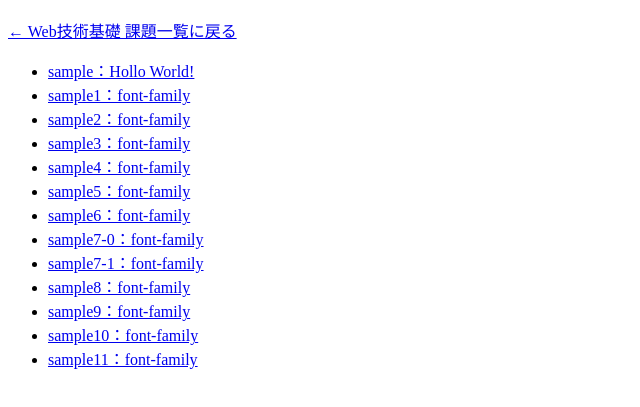
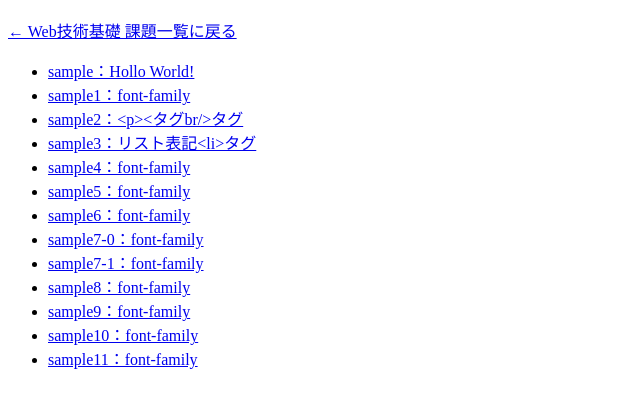
Before and after one commit to j24027dewa/School-Assignments, a plain HTML site: page 1_year/Web_Technology_Basics/HTML_Lang/2nd/index.html in a window 1280 px wide. Shown: the part 57-464 px from the top of the page, without its empty margins (0-640 px from the left). Drawn offline with Linux system fonts and the light colour scheme.

Commit message:
update file

```diff
--- a/1_year/Web_Technology_Basics/HTML_Lang/2nd/index.html
+++ b/1_year/Web_Technology_Basics/HTML_Lang/2nd/index.html
@@ -3,8 +3,8 @@
 <ul>
   <li><a href="sample/sample.html">sample：Hollo World!</a></li>
   <li><a href="sample1/sample1.html">sample1：font-family</a></li>
-  <li><a href="sample2/sample2.html">sample2：font-family</a></li>
-  <li><a href="sample3/sample3.html">sample3：font-family</a></li>
+  <li><a href="sample2/sample2.html">sample2：&lt;p&gt;&lt;タグbr/&gt;タグ</a></li>
+  <li><a href="sample3/sample3.html">sample3：リスト表記&lt;li&gt;タグ</a></li>
   <li><a href="sample4/sample4.html">sample4：font-family</a></li>
   <li><a href="sample5/sample5.html">sample5：font-family</a></li>
   <li><a href="sample6/sample6.html">sample6：font-family</a></li>
```
